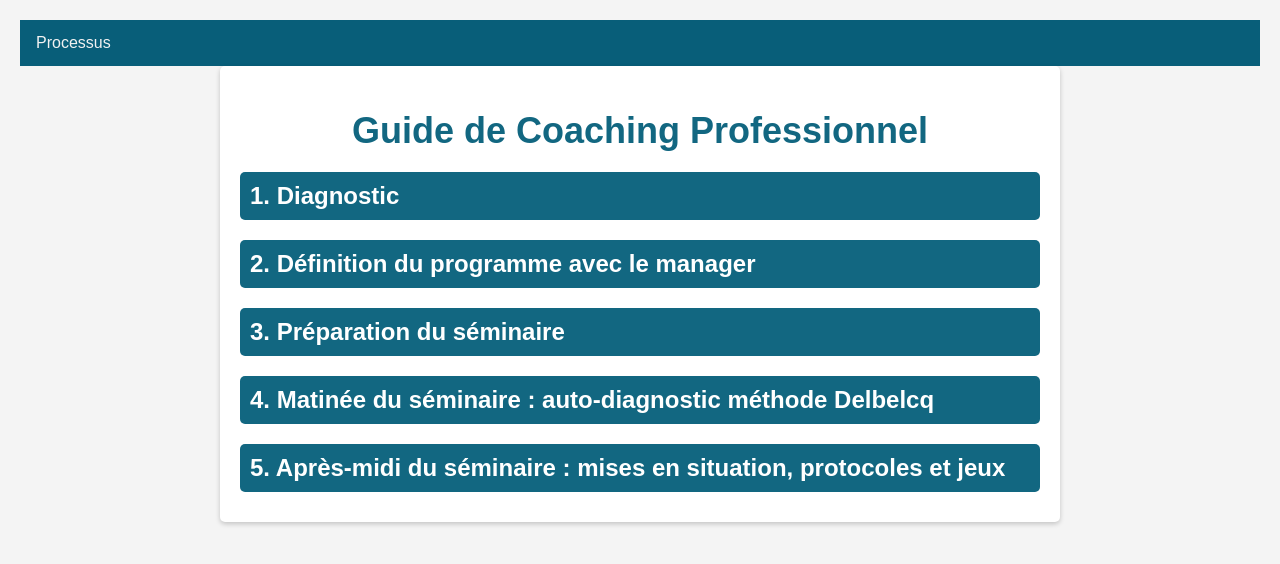
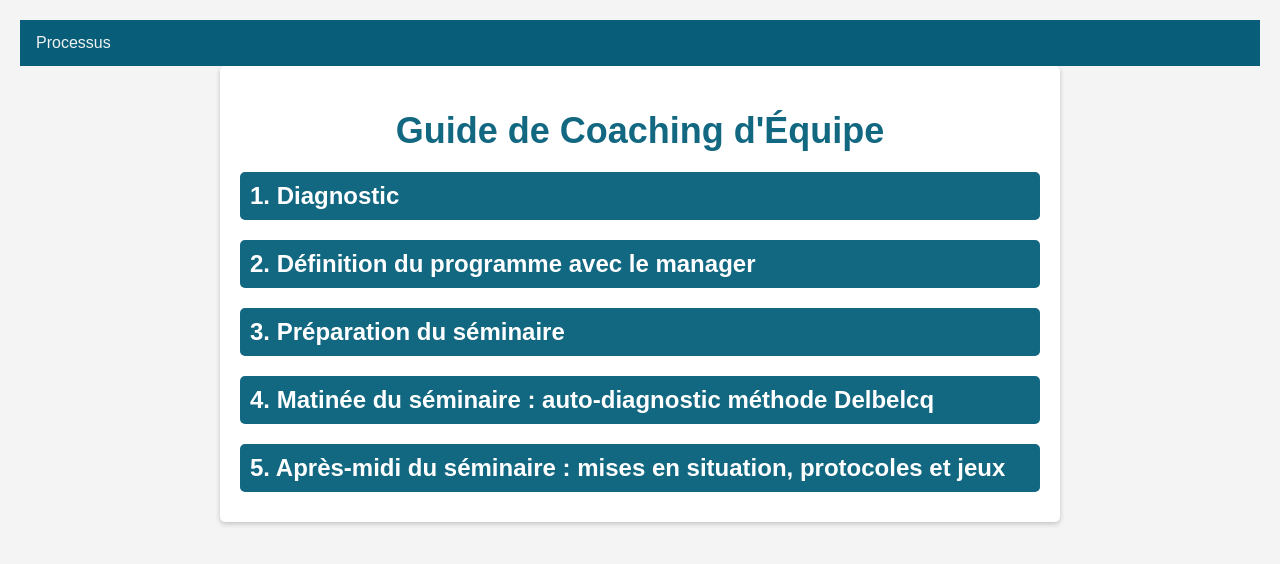
Before and after one commit to ghayfy/Questionnement, a plain HTML site: page index.html in a window 1280 px wide. Drawn offline with Linux system fonts and the light colour scheme.

Commit message:
Add files via upload

```diff
--- a/index.html
+++ b/index.html
@@ -280,7 +280,7 @@
 
 
     <div class="container">
-        <h1 style="font-size: 36px; color: #126781; text-align: center; text-decoration: none; font-weight: bold; margin-bottom: 20px;">Guide de Coaching Professionnel</h1>
+        <h1 style="font-size: 36px; color: #126781; text-align: center; text-decoration: none; font-weight: bold; margin-bottom: 20px;">Guide de Coaching d'Équipe</h1>
 
 
         <h2 onclick="window.location.href='diagnostic.html'">1. Diagnostic</h2>
```
